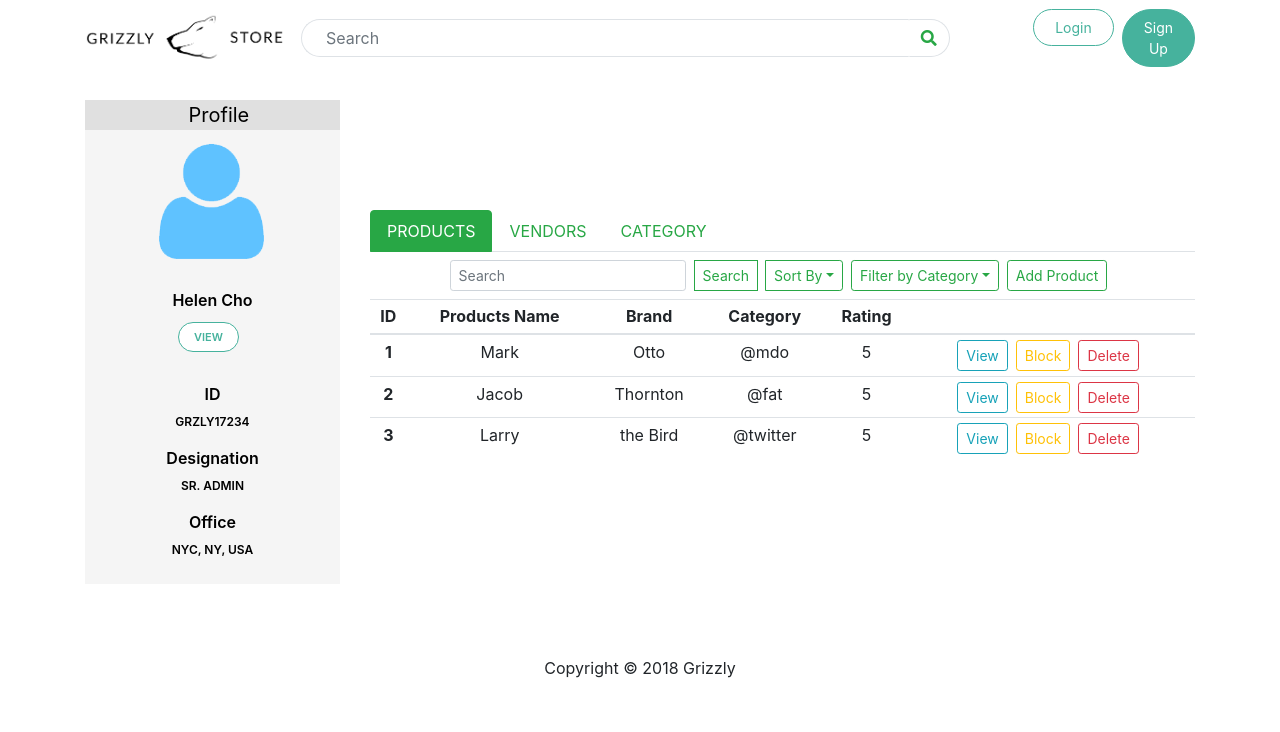
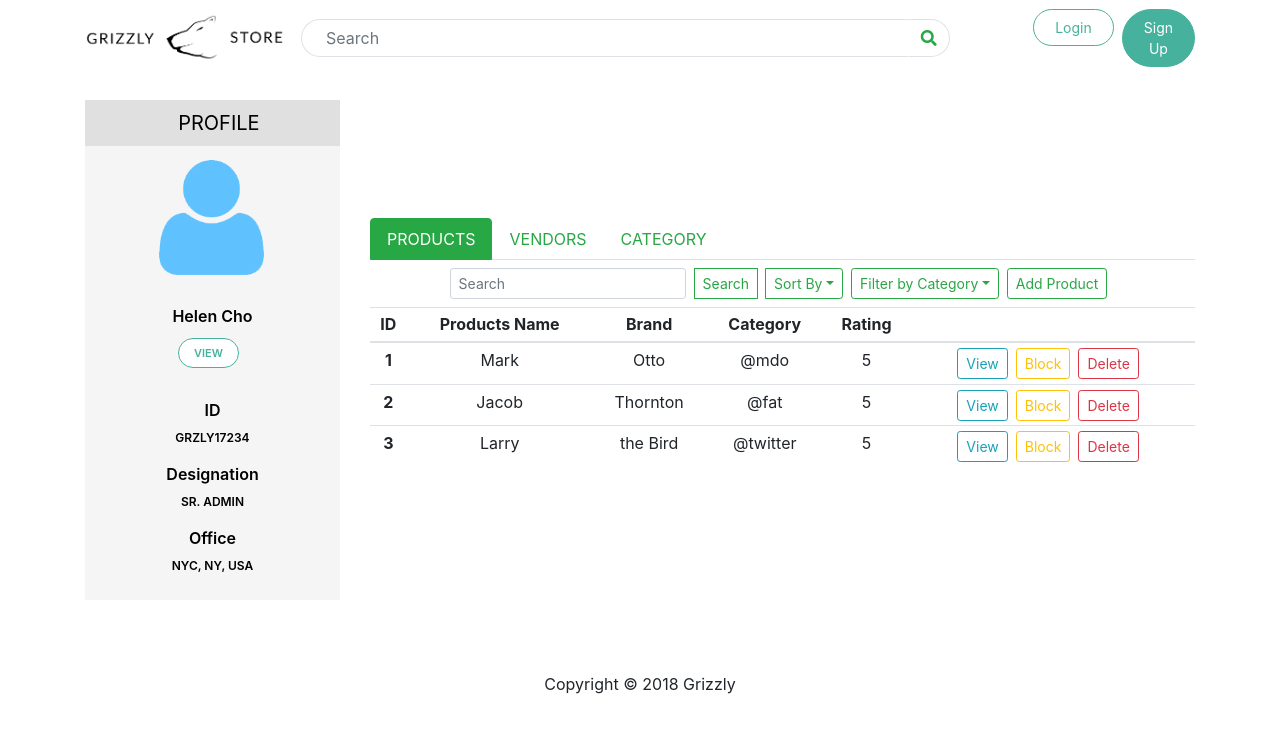
Before and after one commit to CognizantGrads-TeamALT/grizzly-frontend, a React (Create React App) app: page /adminportal in a window 1280 px wide. Shown: the top 732 px of the page. Built offline with nearby package versions, Linux system fonts and the light colour scheme.

Commit message:
added extra padding to the profile text

```diff
--- a/src/App.css
+++ b/src/App.css
@@ -130,11 +130,15 @@
   text-align: center;
   text-emphasis: bold;
   font-size: 20px;
+
 }
 .profile-header-text{
   background: #e0e0e0;
   padding-left: 5%;
   margin-bottom: 10px;
+  text-transform: uppercase;
+  padding-top: .4em;
+  padding-bottom: .4em;
 }
 
 .smaller-profile-box{
@@ -156,12 +160,10 @@
   left: 0;
   right:0;
   top: 0;
-
 }
 
 .profile-header-text{
   color:black;
-
 }
 
 .profile-usertitle {
```
